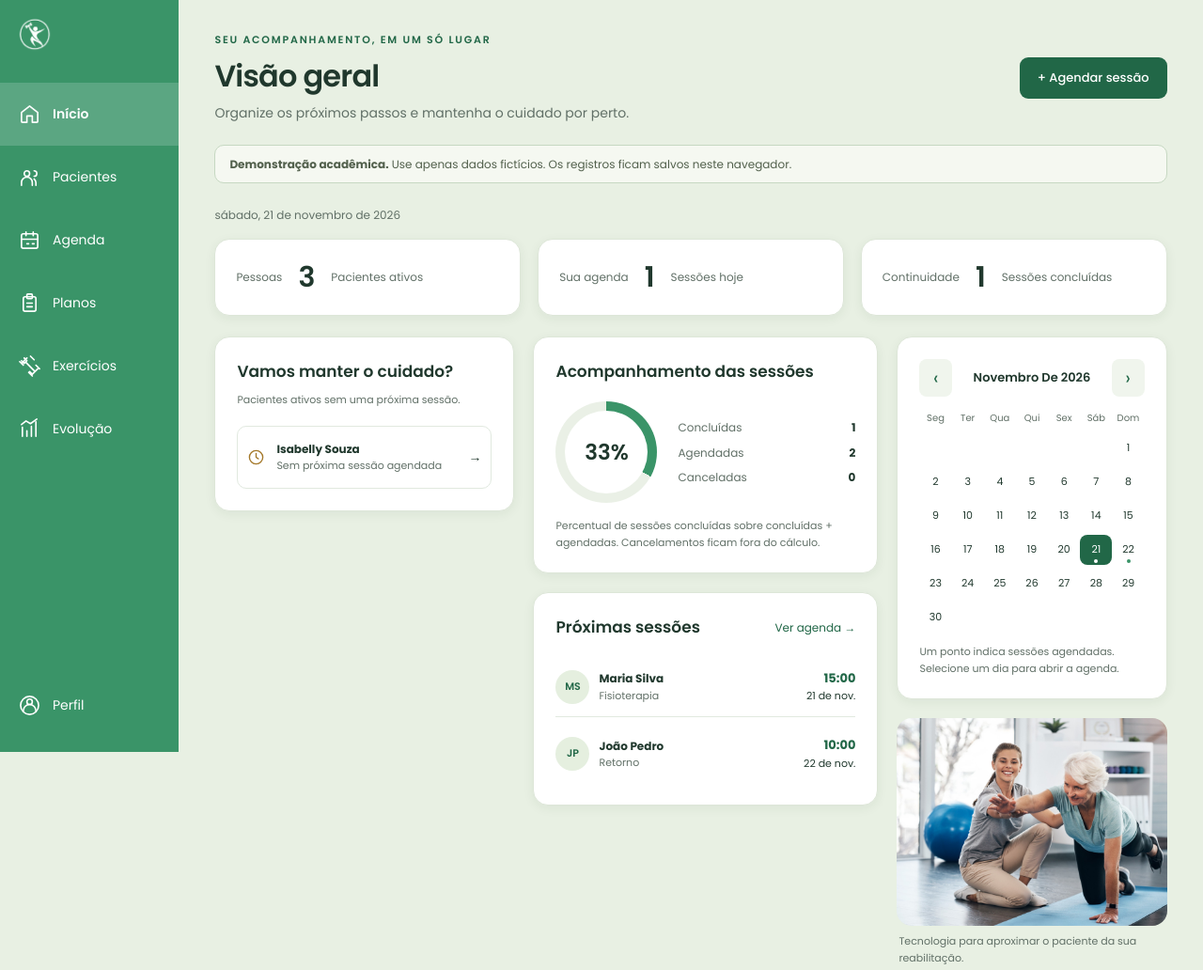
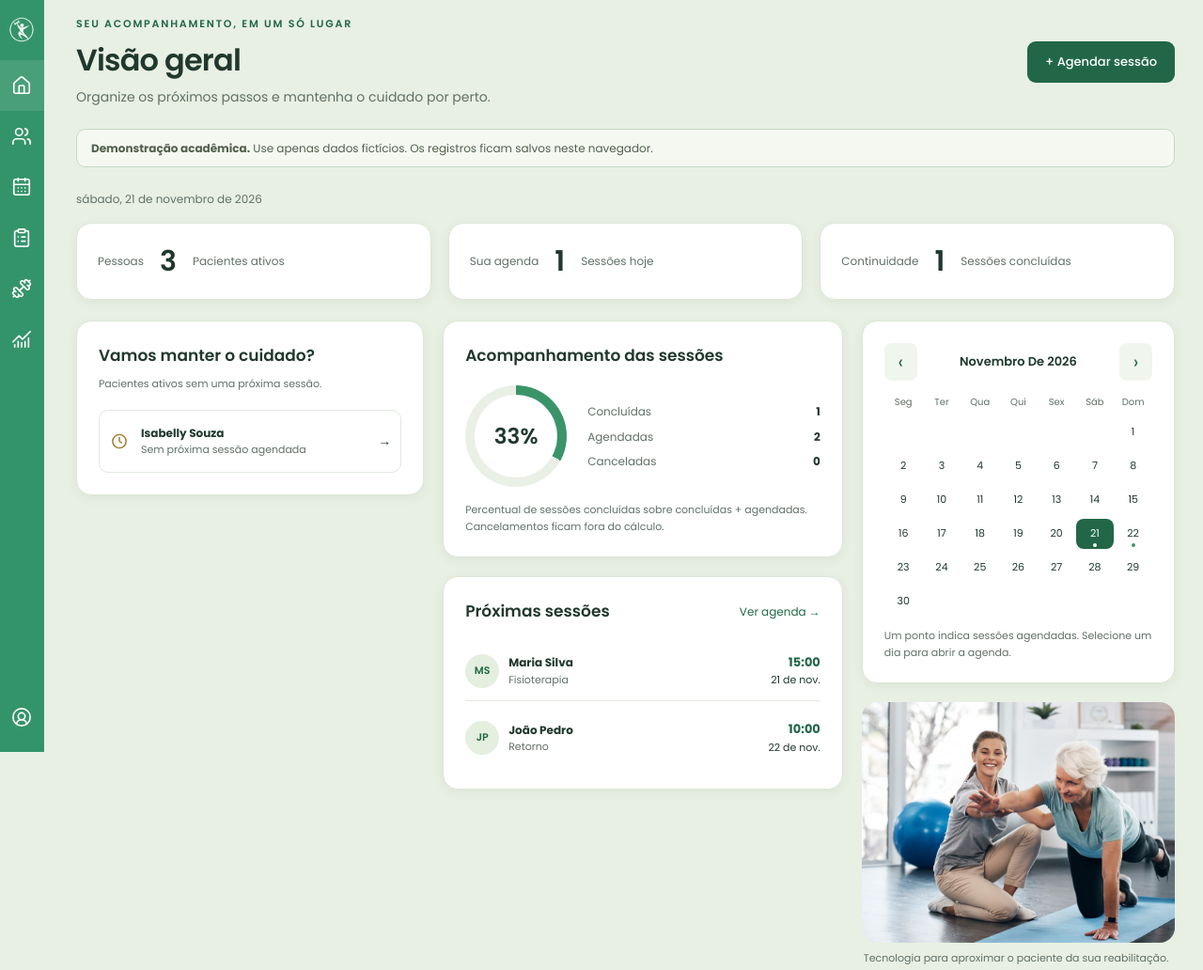
Before and after one commit to RogerioPassos7/Reab-Sys-Java-Script, a plain HTML site: page frontend/pages/fisiomenu.html in a window 1280 px wide. Shown: the whole page at 94% size. Drawn offline with Linux system fonts and the light colour scheme.

Commit message:
feat: navbar igual ao FISIOMENU

```diff
--- a/frontend/css/app.css
+++ b/frontend/css/app.css
@@ -98,78 +98,57 @@ img {
 .app-sidebar {
     position: fixed;
     inset: 0 auto 0 0;
-    width: 190px;
-    background: var(--green);
+    width: 47px;
+    height: 100dvh;
+    background: #349469;
     color: white;
     display: flex;
     flex-direction: column;
-    padding: 16px 0;
-    z-index: 10;
+    z-index: 100;
+    overflow: hidden;
+    transition: width .25s ease;
 }
+.app-sidebar:hover, .app-sidebar:focus-within { width: 190px; }
 .app-brand {
     display: flex;
     align-items: center;
-    height: 42px;
-    margin: 0 18px 30px;
+    width: 100%;
+    height: 64px;
+    padding-left: 8px;
+    flex-shrink: 0;
 }
-.app-brand img {
-    width: 38px;
-    height: auto;
-}
-.app-nav {
-    display: grid;
-    gap: 0;
-}
+.app-brand img { width: 30px; height: 30px; flex-shrink: 0; }
+.app-nav { display: flex; flex-direction: column; align-items: flex-start; width: 100%; flex-shrink: 0; }
 .app-nav-link {
     display: flex;
-    gap: 13px;
     align-items: center;
-    padding: 19px 20px;
+    width: 190px;
+    height: 54px;
+    padding-left: 12px;
+    flex-shrink: 0;
     color: white;
     text-decoration: none;
-    border-radius: 0;
-    min-height: 67px;
+    transition: background .2s;
 }
-.app-nav-link:hover,
-.app-nav-link[aria-current] {
-    background: rgba(255, 255, 255, 0.17);
+.app-nav-link:hover { background: rgba(255,255,255,.12); }
+.app-nav-link[aria-current] { background: rgba(255,255,255,.10); }
+.app-nav-link > span:last-child {
+    margin-left: 15px;
+    font-size: 13px;
+    font-weight: 400;
+    white-space: nowrap;
+    opacity: 0;
+    transform: translateX(-5px);
+    transition: opacity .2s, transform .2s;
 }
-.app-nav-link[aria-current] {
-    box-shadow: none;
-    font-weight: 600;
-}
-.app-icon {
-    display: inline-flex;
-    flex-shrink: 0;
-    width: 23px;
-    height: 23px;
-}
-.app-icon svg {
-    width: 100%;
-    height: 100%;
-}
-.app-nav-shell {
-    display: flex;
-    flex-direction: column;
-    flex: 1;
-    min-height: 0;
-    overflow-y: auto;
-}
-.app-nav {
-    flex-shrink: 0;
-}
-.app-profile {
-    margin-top: auto;
-    flex-shrink: 0;
-}
-.app-menu-toggle {
-    display: none;
-}
-.app-main {
-    margin-left: 190px;
-    padding: 34px clamp(18px, 3vw, 44px) 40px;
-    max-width: 1800px;
-}
+.app-sidebar:hover .app-nav-link > span:last-child,
+.app-sidebar:focus-within .app-nav-link > span:last-child { opacity: 1; transform: translateX(0); }
+.app-icon { display: inline-flex; width: 22px; height: 22px; min-width: 22px; flex-shrink: 0; }
+.app-icon svg { width: 100%; height: 100%; }
+.app-nav-shell { display: flex; flex-direction: column; flex: 1; min-height: 0; overflow-y: auto; overflow-x: hidden; }
+.app-profile { margin-top: auto; margin-bottom: 10px; }
+.app-menu-toggle { display: none; }
+.app-main { margin-left: 47px; min-height: 100dvh; padding: 17px 30px 30px 34px; max-width: 1800px; }
 .page-header {
     display: flex;
     align-items: center;
@@ -811,18 +790,6 @@ dialog p {
     }
 }
 @media (max-width: 1000px) {
-    .app-sidebar {
-        width: 190px;
-        padding-inline: 0;
-    }
-    .app-main {
-        margin-left: 190px;
-        padding-inline: 22px;
-    }
-    .app-nav-link {
-        padding-inline: 12px;
-        font-size: 13px;
-    }
     .workspace-grid {
         grid-template-columns: minmax(0, 1fr);
     }
@@ -846,6 +813,8 @@ dialog p {
         position: sticky;
         top: 0;
         width: 100%;
+        height: auto;
+        overflow: visible;
         min-height: 72px;
         padding: 10px 18px;
         flex-direction: row;
@@ -854,7 +823,10 @@ dialog p {
         justify-content: space-between;
         box-shadow: 0 2px 8px #0001;
     }
+    .app-sidebar:hover, .app-sidebar:focus-within { width: 100%; }
+    .app-nav-link > span:last-child { opacity: 1; transform: none; }
     .app-brand {
+        padding-left: 0;
         height: 48px;
         width: 40px;
         margin: 0;
@@ -880,10 +852,11 @@ dialog p {
         display: flex;
     }
     .app-profile {
-        margin-top: 12px;
+        margin-top: auto;
     }
     .app-nav-link {
-        min-height: 52px;
+        width: 100%;
+        height: 54px;
         padding: 12px;
     }
     .app-main {
--- a/frontend/js/ui.js
+++ b/frontend/js/ui.js
@@ -2,14 +2,13 @@
 (function () {
     'use strict';
     const paths = {
-        home: '<path d="m3 10 9-7 9 7v10a1 1 0 0 1-1 1h-5v-7H9v7H4a1 1 0 0 1-1-1Z"/>',
-        users: '<circle cx="9" cy="8" r="3"/><path d="M3 21v-3a6 6 0 0 1 12 0v3m2-16a3 3 0 0 1 0 6m2 10v-3a6 6 0 0 0-2-4"/>',
-        calendar:
-            '<rect x="3" y="5" width="18" height="16" rx="2"/><path d="M16 3v4M8 3v4M3 11h18m-12 5h2m4 0h2"/>',
-        plans: '<rect x="5" y="5" width="14" height="16" rx="2"/><rect x="9" y="2" width="6" height="5" rx="1"/><path d="M9 12h6m-6 4h6"/>',
-        exercises: '<path d="m6 3 3 3-3 3-3-3m12 9 3 3-3 3-3-3M8 8l8 8M3 9l6-6m6 18 6-6M1 7l4 4m8-10 4 4m-6 14 4 4m4-12 4 4"/>',
-        evolution: '<path d="M4 20V10m5 10v-6m5 6V9m5 11V4M3 7l5-4 5 3 7-5"/>',
-        profile: '<circle cx="12" cy="12" r="10"/><circle cx="12" cy="8" r="3"/><path d="M5 19v-1a7 7 0 0 1 14 0v1"/>',
+        home: "<path d=\"M15 21v-8a1 1 0 0 0-1-1h-4a1 1 0 0 0-1 1v8\" />\n  <path d=\"M3 10a2 2 0 0 1 .709-1.528l7-6a2 2 0 0 1 2.582 0l7 6A2 2 0 0 1 21 10v9a2 2 0 0 1-2 2H5a2 2 0 0 1-2-2z\" />",
+        users: "<path d=\"M16 21v-2a4 4 0 0 0-4-4H6a4 4 0 0 0-4 4v2\" />\n  <path d=\"M16 3.128a4 4 0 0 1 0 7.744\" />\n  <path d=\"M22 21v-2a4 4 0 0 0-3-3.87\" />\n  <circle cx=\"9\" cy=\"7\" r=\"4\" />",
+        calendar: "<path d=\"M8 2v3\" />\n  <path d=\"M16 2v3\" />\n  <rect x=\"3\" y=\"3\" width=\"18\" height=\"18\" rx=\"2\" />\n  <path d=\"M3 9h18\" />\n  <path d=\"M8 13h.01\" />\n  <path d=\"M12 13h.01\" />\n  <path d=\"M16 13h.01\" />\n  <path d=\"M8 17h.01\" />\n  <path d=\"M12 17h.01\" />\n  <path d=\"M16 17h.01\" />",
+        plans: "<rect width=\"8\" height=\"4\" x=\"8\" y=\"2\" rx=\"1\" ry=\"1\" />\n  <path d=\"M16 4h2a2 2 0 0 1 2 2v14a2 2 0 0 1-2 2H6a2 2 0 0 1-2-2V6a2 2 0 0 1 2-2h2\" />\n  <path d=\"M12 11h4\" />\n  <path d=\"M12 16h4\" />\n  <path d=\"M8 11h.01\" />\n  <path d=\"M8 16h.01\" />",
+        exercises: "<path d=\"M17.596 12.768a2 2 0 1 0 2.829-2.829l-1.768-1.767a2 2 0 0 0 2.828-2.829l-2.828-2.828a2 2 0 0 0-2.829 2.828l-1.767-1.768a2 2 0 1 0-2.829 2.829z\" />\n  <path d=\"m2.5 21.5 1.4-1.4\" />\n  <path d=\"m20.1 3.9 1.4-1.4\" />\n  <path d=\"M5.343 21.485a2 2 0 1 0 2.829-2.828l1.767 1.768a2 2 0 1 0 2.829-2.829l-6.364-6.364a2 2 0 1 0-2.829 2.829l1.768 1.767a2 2 0 0 0-2.828 2.829z\" />\n  <path d=\"m9.6 14.4 4.8-4.8\" />",
+        evolution: "<path d=\"M12 16v5\" />\n  <path d=\"M16 14.639V21\" />\n  <path d=\"M20 10.656V21\" />\n  <path d=\"m22 3-8.646 8.646a.5.5 0 0 1-.708 0L9.354 8.354a.5.5 0 0 0-.707 0L2 15\" />\n  <path d=\"M4 18.463V21\" />\n  <path d=\"M8 14.656V21\" />",
+        profile: "<path d=\"M17.925 20.056a6 6 0 0 0-11.851.001\" />\n  <circle cx=\"12\" cy=\"11\" r=\"4\" />\n  <circle cx=\"12\" cy=\"12\" r=\"10\" />",
         menu: '<path d="M4 6h16M4 12h16M4 18h16"/>',
         check: '<path d="m5 12 4 4L19 6"/>',
         clock: '<circle cx="12" cy="12" r="9"/><path d="M12 7v5l3 2"/>',
@@ -23,17 +22,17 @@
     function icon(name) {
         const span = element('span', 'app-icon');
         span.setAttribute('aria-hidden', 'true');
-        span.innerHTML = `<svg viewBox="0 0 24 24" fill="none" stroke="currentColor" stroke-width="1.7" stroke-linecap="round" stroke-linejoin="round">${paths[name] || paths.home}</svg>`;
+        span.innerHTML = `<svg viewBox="0 0 24 24" fill="none" stroke="currentColor" stroke-width="1.8" stroke-linecap="round" stroke-linejoin="round">${paths[name] || paths.home}</svg>`;
         return span;
     }
     function setupNavigation() {
         const aside = document.querySelector('[data-navigation]');
         if (!aside) return;
         const brand = element('a', 'app-brand');
-        brand.href = '../index.html';
+        brand.href = 'fisiomenu.html';
         const image = element('img');
         image.src = '../assets/images/logo/ReabSYS_iconeBranco.png';
-        image.alt = 'ReabSYS — página inicial';
+        image.alt = 'ReabSYS — início';
         brand.append(image);
         const toggle = element('button', 'app-menu-toggle');
         toggle.append(icon('menu'), element('span', '', 'Menu'));
```
